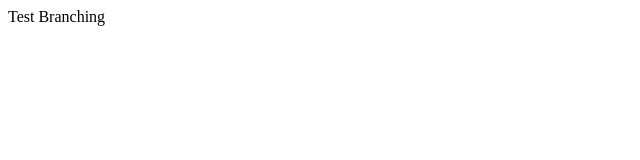
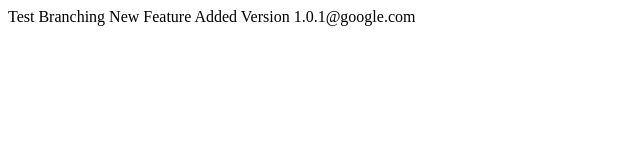
Before and after one commit to sandaruchamika/Lecture1, a plain HTML site: page index.html in a window 1280 px wide. Shown: the whole page, without its empty margins (0-640 px from the left). Drawn offline with Linux system fonts and the light colour scheme.

Commit message:
New Features added

```diff
--- a/index.html
+++ b/index.html
@@ -8,5 +8,7 @@
 </head>
 <body>
     Test Branching
+    New Feature Added
+        Version 1.0.1@google.com
 </body>
 </html>
```
